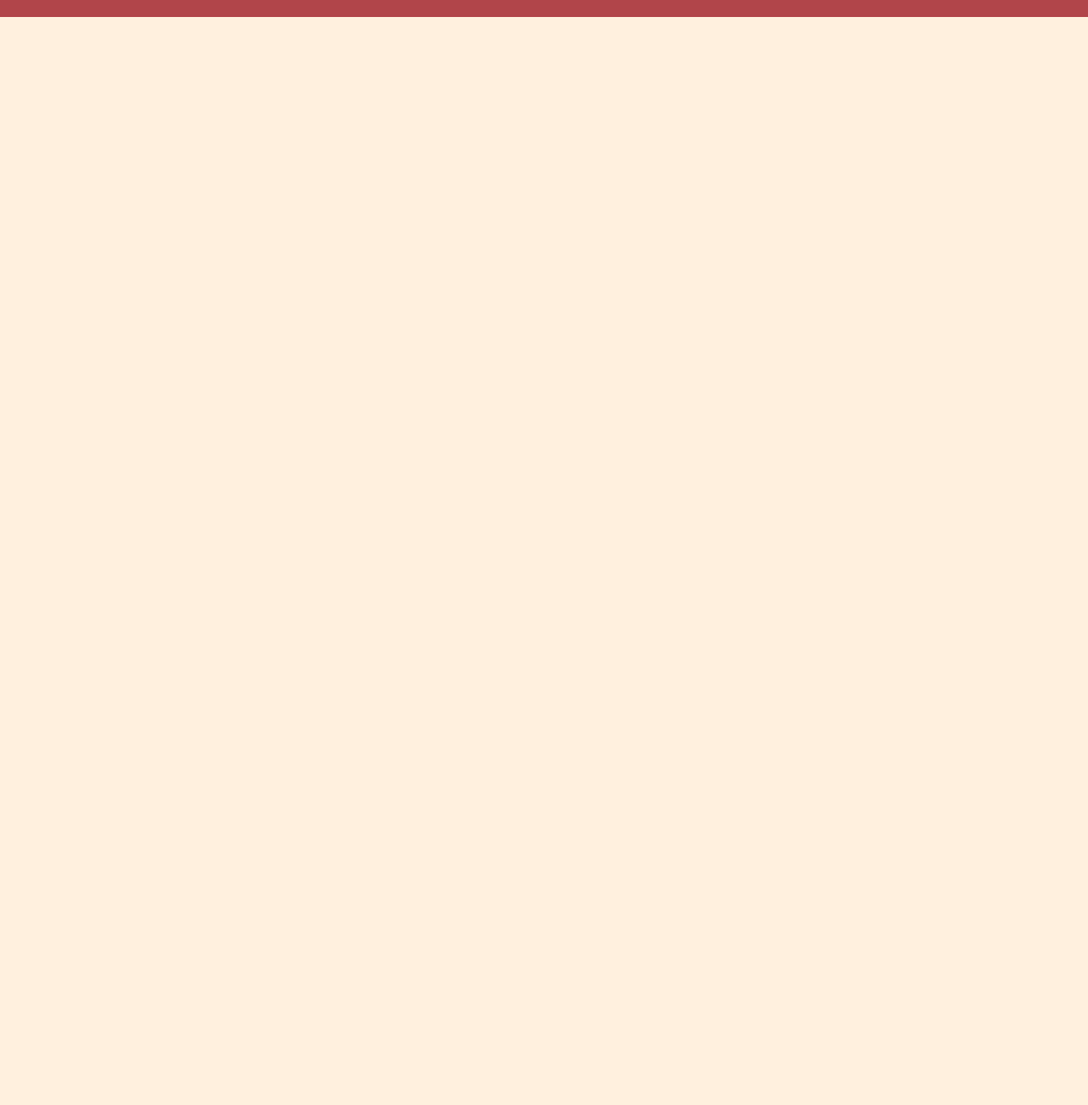
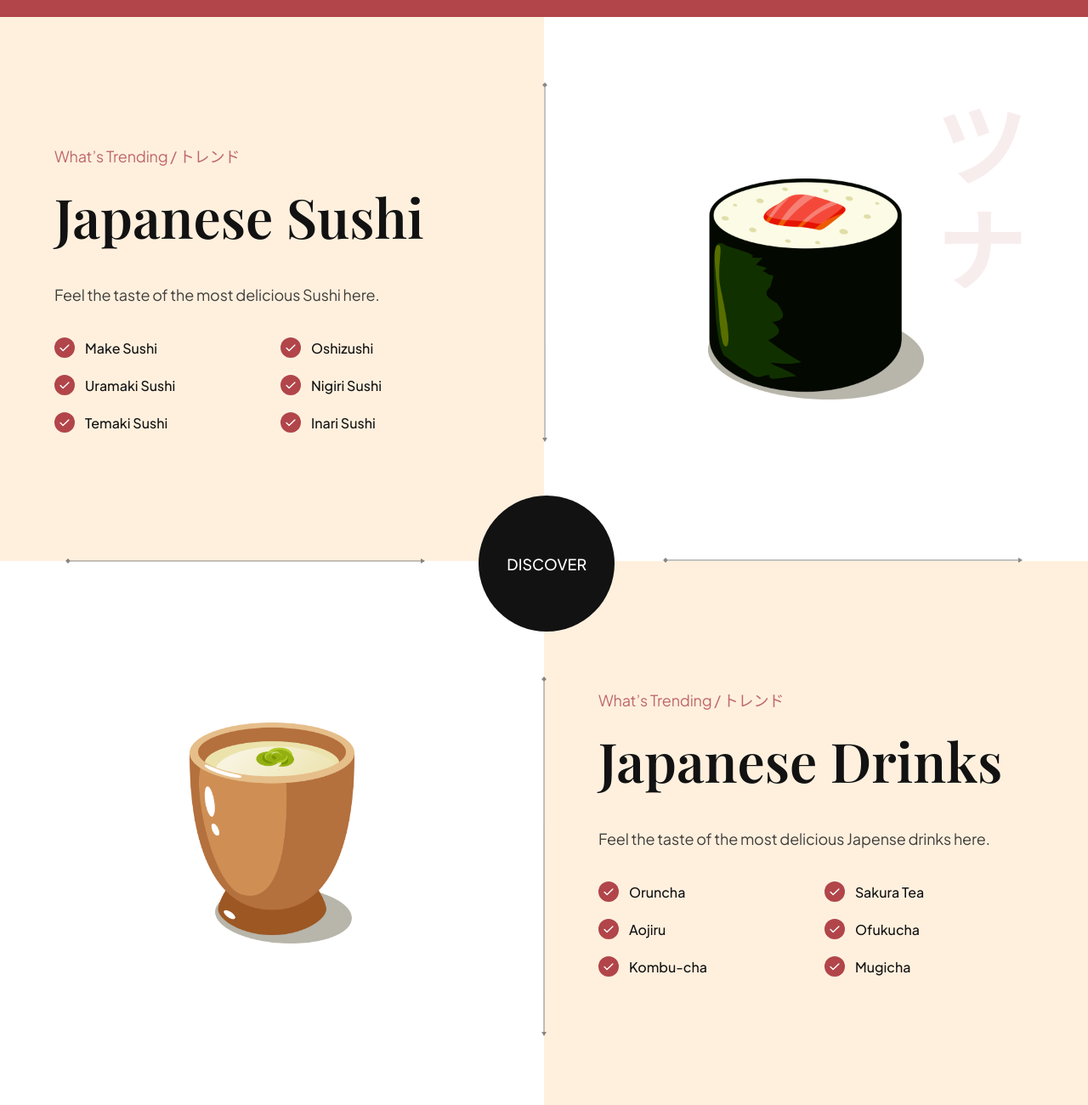
Before and after one commit to GeovanniJDA/Sushi, a website built with Vite: page index.html in a window 1280 px wide. Shown: the part 2394-3694 px from the top of the page at 85% size. Before the commit the page ends 2414 px from the top, so only its background shows below. Built offline with nearby package versions, Linux system fonts and the light colour scheme.

Commit message:
add: trending index and atyle

```diff
--- a/index.html
+++ b/index.html
@@ -179,6 +179,132 @@
     </button>
   </section>
 
+  <section class="trending" id="food">
+    <section class="trending-sushi">
+      <div class="trending__content" data-aos="fade-right">
+        <p class="sushi__subtitle">What’s Trending / トレンド</p>
+
+        <h3 class="sushi__title">Japanese Sushi</h3>
+
+        <p class="sushi__description">Feel the taste of the most delicious Sushi here.</p>
+
+        <ul class="trending__list flex-between">
+          <li>
+            <div class="trending__icon flex-center">
+              <img src="./assets/check.svg" alt="check">
+            </div>
+            <p>Make Sushi</p>
+          </li>
+          <li>
+            <div class="trending__icon flex-center">
+              <img src="./assets/check.svg" alt="check">
+            </div>
+            <p>Oshizushi</p>
+          </li>
+          <li>
+            <div class="trending__icon flex-center">
+              <img src="./assets/check.svg" alt="check">
+            </div>
+            <p>Uramaki Sushi</p>
+          </li>
+          <li>
+            <div class="trending__icon flex-center">
+              <img src="./assets/check.svg" alt="check">
+            </div>
+            <p>Nigiri Sushi</p>
+          </li>
+          <li>
+            <div class="trending__icon flex-center">
+              <img src="./assets/check.svg" alt="check">
+            </div>
+            <p>Temaki Sushi</p>
+          </li>
+          <li>
+            <div class="trending__icon flex-center">
+              <img src="./assets/check.svg" alt="check">
+            </div>
+            <p>Inari Sushi</p>
+          </li>
+        </ul>
+      </div>
+
+      <div class="trending__image flex-center">
+        <img src="./assets/sushi-5.png" alt="sushi-5" data-aos="fade-left">
+
+        <div class="trending__arrow trending__arrow-left">
+          <img src="./assets/arrow-vertical.svg" alt="arrow-vertical">
+        </div>
+        <div class="trending__arrow trending__arrow-bottom">
+          <img src="./assets/arrow-horizontal.svg" alt="arrow-horizontal">
+        </div>
+      </div>
+    </section>
+
+    <div class="trending__discover" data-aos="zoon-in">
+      <p>Discover</p>
+    </div>
+
+    <section class="trending-drinks">
+      <div class="trending__image flex-center">
+            <img src="./assets/sushi-4.png" alt="sushi-4" data-aos="fade-right">
+
+            <div class="trending__arrow trending__arrow-top">
+              <img src="./assets/arrow-horizontal.svg" alt="arrow-horizontal">
+            </div>
+            <div class="trending__arrow trending__arrow-right">
+              <img src="./assets/arrow-vertical.svg" alt="arrow-vertical">
+            </div>
+      </div>
+
+      <div class="trending__content" data-aos="fade-left">
+        <p class="sushi__subtitle">What’s Trending / トレンド</p>
+
+        <h3 class="sushi__title">Japanese Drinks</h3>
+
+        <p class="sushi__description">Feel the taste of the most delicious Japense drinks here.</p>
+
+        <ul class="trending__list flex-between">
+          <li>
+            <div class="trending__icon flex-center">
+              <img src="./assets/check.svg" alt="check">
+            </div>
+            <p>Oruncha</p>
+          </li>
+          <li>
+            <div class="trending__icon flex-center">
+              <img src="./assets/check.svg" alt="check">
+            </div>
+            <p>Sakura Tea</p>
+          </li>
+          <li>
+            <div class="trending__icon flex-center">
+              <img src="./assets/check.svg" alt="check">
+            </div>
+            <p>Aojiru</p>
+          </li>
+          <li>
+            <div class="trending__icon flex-center">
+              <img src="./assets/check.svg" alt="check">
+            </div>
+            <p>Ofukucha</p>
+          </li>
+          <li>
+            <div class="trending__icon flex-center">
+              <img src="./assets/check.svg" alt="check">
+            </div>
+            <p>Kombu-cha</p>
+          </li>
+          <li>
+            <div class="trending__icon flex-center">
+              <img src="./assets/check.svg" alt="check">
+            </div>
+            <p>Mugicha</p>
+          </li>
+        </ul>
+      </div>
+    </section>
+  </section>
+
   <script src="./src/js/script.js"></script>
 </body>
 </html>
--- a/src/css/sections/trending.css
+++ b/src/css/sections/trending.css
@@ -0,0 +1,149 @@
+.trending{
+  position: relative;
+  display: flex;
+  flex-direction: column;
+  overflow: hidden;
+}
+
+.trending__discover{
+
+}
+
+.trending-sushi, .trending-drinks{
+  width: 100%;
+  min-height: 40rem;
+  display: flex;
+  flex-direction: row;
+}
+
+.trending__content{
+  flex: 1;
+  display: flex;
+  justify-content: center;
+  flex-direction: column;
+  padding: 2rem 4rem;
+}
+
+.trending__list{
+  list-style: none;
+  flex-wrap: wrap;
+  gap: 1.25rem;
+}
+
+.trending__list li{
+  flex: 1;
+  display: flex;
+  align-items: center;
+  flex-direction: row;
+  gap: .75rem;
+  min-width: 13.125rem;
+}
+
+.trending__icon{
+  width: 1.5rem;
+  height: 1.5rem;
+  background-color: var(--primary-color);
+  border-radius: 100%;
+}
+
+.trending__icon img{
+  width: 50%;
+  height: 50%;
+  object-fit: contain;
+}
+
+.trending__list p{
+  flex: 1;
+  font-size: 1em;
+  font-weight: 500;
+  font-family: var(--plus-jakarta-sans);
+  color: var(--secondary-color);
+}
+
+.trending__image{
+  flex: 1;
+  position: relative;
+  padding: 2rem 4rem;
+  background-color: var(--color-white);
+  background-repeat: no-repeat;
+  background-size: contain;
+  background-position: center;
+}
+
+.trending-sushi .trending__image{
+  background-image: url(../../../assets/japanese_sushi.png);
+}
+
+.trending-drink .trending__image{
+  background-image: url(../../../assets/japanese_drinks.png);
+}
+
+.trending__image img{
+  width: 15.875rem;
+  height: 16.25rem;
+  object-fit: contain;
+}
+
+.trending__discover{
+  position: absolute;
+  top: 44%;
+  left: 44%;
+  z-index: 1;
+  width: 10rem;
+  height: 10rem;
+  background-color: var(--secondary-color);
+  border-radius: 100%;
+  display: flex;
+  justify-content: center;
+  align-items: center;
+}
+
+.trending__discover p{
+  color: #fff;
+  text-transform: uppercase;
+  font-size: 1.125em;
+  font-weight: 500;
+  font-family: var(--plus-jakarta-sans);
+}
+
+/* Arrows */
+.trending__arrow {
+  position: absolute;
+  z-index: 1;
+}
+
+.trending__arrow img {
+  object-fit: contain;
+}
+
+.trending__arrow-left {
+  left: -2.5px;
+  top: 12%;
+}
+
+.trending__arrow-left img,
+.trending__arrow-top img {
+  width: auto;
+  height: 100%;
+}
+
+.trending__arrow-top {
+  top: -10.5px;
+  left: 12%;
+}
+
+.trending__arrow-bottom {
+  bottom: -6.5px;
+  right: 12%;
+}
+
+.trending__arrow-bottom img,
+.trending__arrow-right img {
+  width: 100%;
+  height: auto;
+}
+
+.trending__arrow-right {
+  right: -2.5px;
+  bottom: 12%;
+}
```
